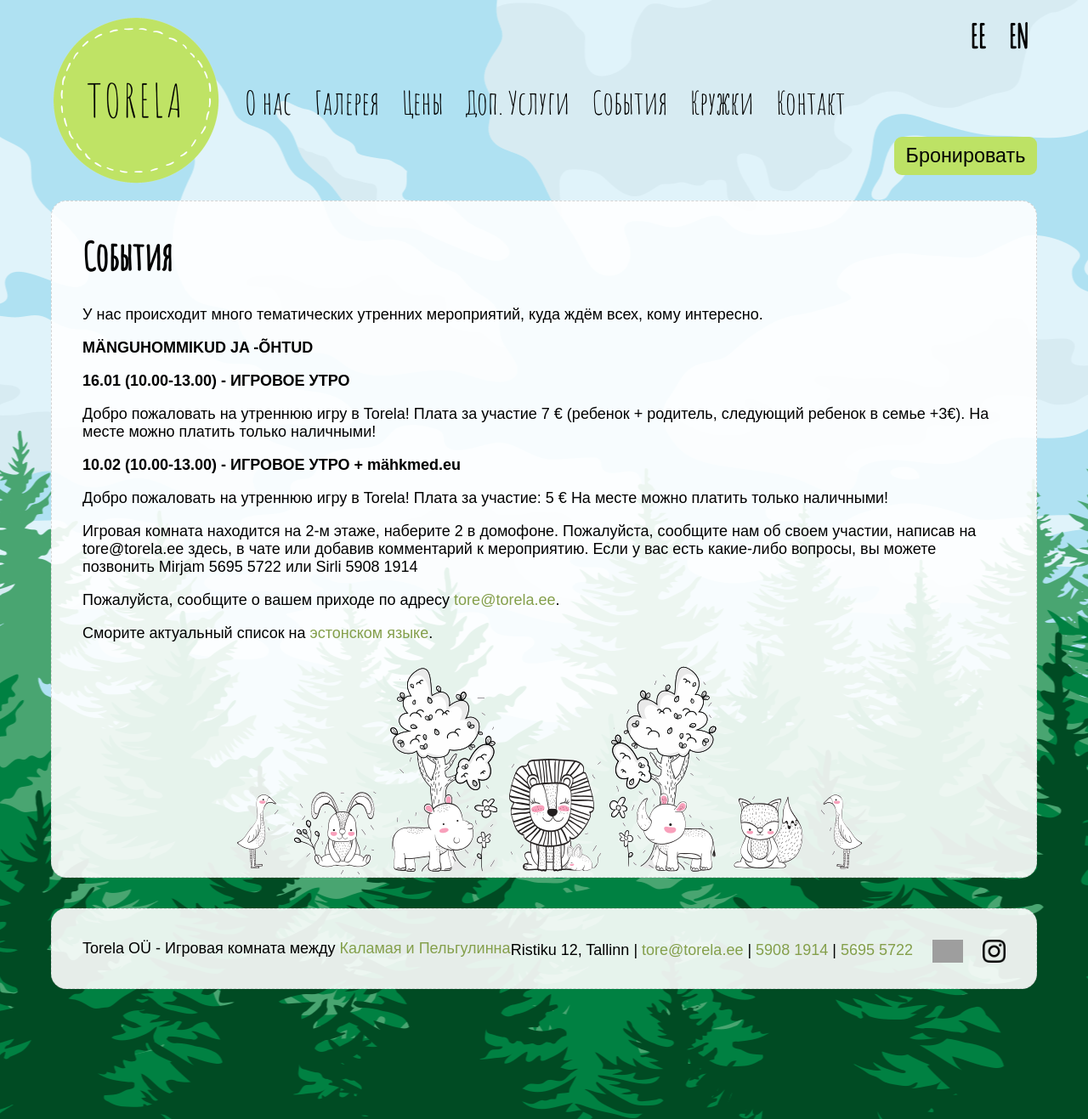
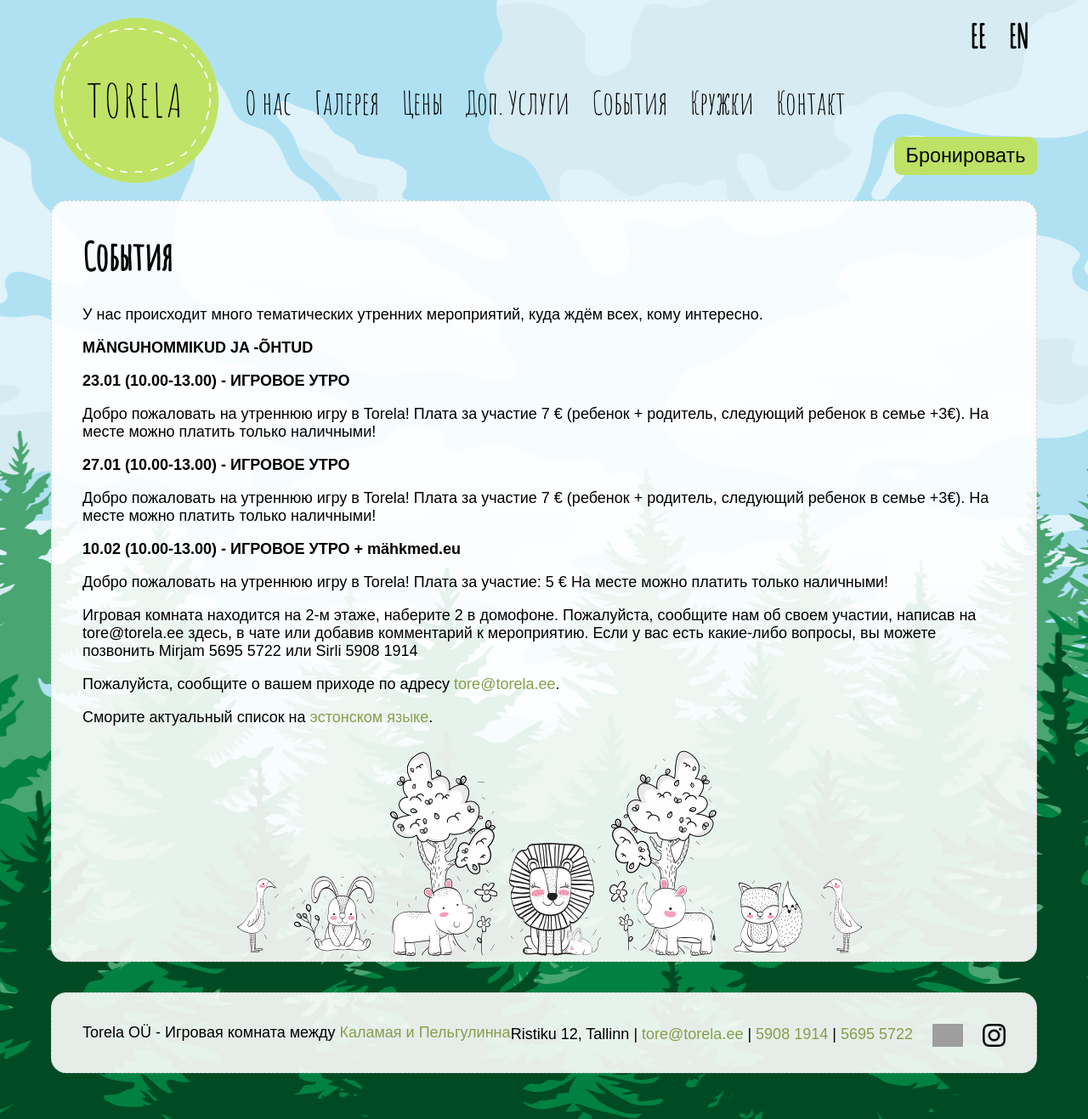
Before and after one commit to mypsik/torela, a Jekyll site: the page built from ru/events/index.md, in a window 1280 px wide. Shown: the whole page at 85% size. Built offline with Jekyll 4.4.1, drawn with Linux system fonts in a browser that asks for light colours; grey boxes are pictures that could not be loaded.

Commit message:
Update index.md

```diff
--- a/ru/events/index.md
+++ b/ru/events/index.md
@@ -11,11 +11,19 @@
 **MÄNGUHOMMIKUD JA -ÕHTUD**
 
 
-**16.01 (10.00-13.00) - ИГРОВОЕ УТРО**
+**23.01 (10.00-13.00) - ИГРОВОЕ УТРО**
 
 Добро пожаловать на утреннюю игру в Torela!
 Плата за участие 7 € (ребенок + родитель, следующий ребенок в семье +3€).
 На месте можно платить только наличными!
+
+
+**27.01 (10.00-13.00) - ИГРОВОЕ УТРО**
+
+Добро пожаловать на утреннюю игру в Torela!
+Плата за участие 7 € (ребенок + родитель, следующий ребенок в семье +3€).
+На месте можно платить только наличными!
+
 
 
 **10.02 (10.00-13.00) - ИГРОВОЕ УТРО + mähkmed.eu**
```
